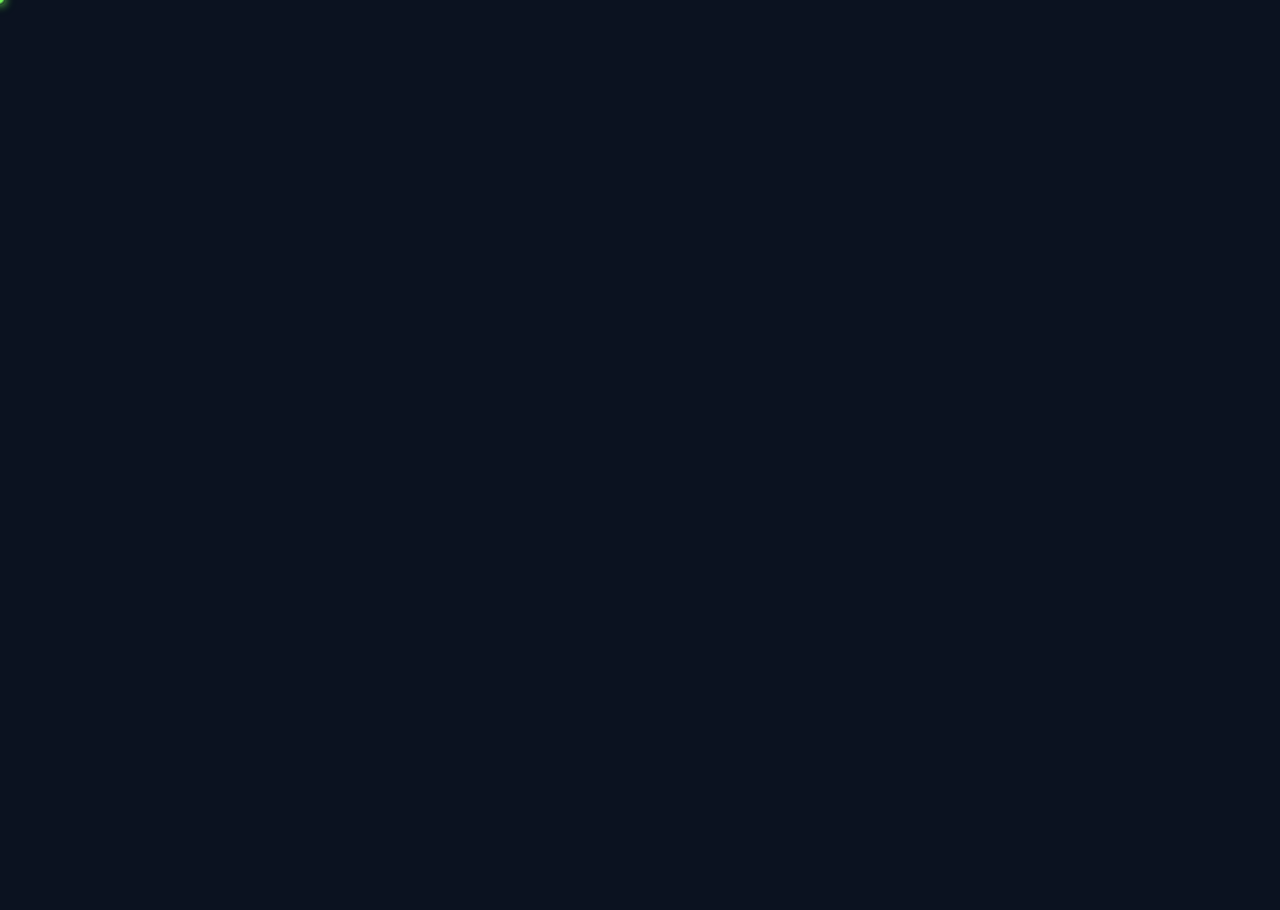
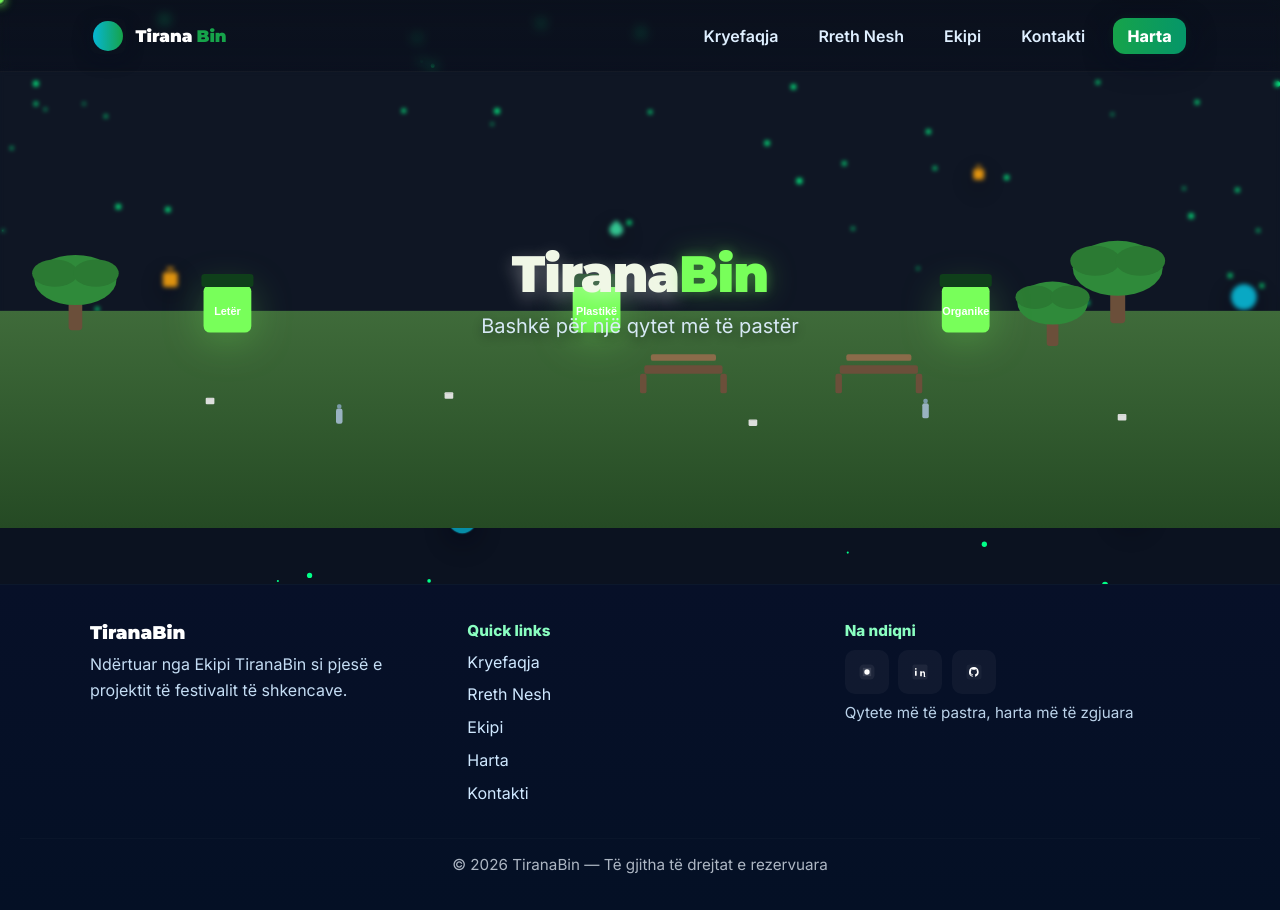
Before and after one commit to AdniK47/TiranaBins, a React (Create React App) app in the folder trash-map/: page / in a window 1280 px wide. Before the commit the page ends 800 px from the top, so only its background shows below. Built offline with nearby package versions, Linux system fonts and the light colour scheme.

Commit message:
removed conflict

```diff
--- a/trash-map/src/App.js
+++ b/trash-map/src/App.js
@@ -102,7 +102,7 @@
   }, []);
 
   return (
-    <Router basename="/TiranaBins">
+    <Router>
       <EcoBackground />
       <ParticleBackground />
 
--- a/trash-map/src/components/Footer.js
+++ b/trash-map/src/components/Footer.js
@@ -1,4 +1,5 @@
 import React from "react";
+import { Link } from "react-router-dom";
 import "../style/Footer.css";
 
 export default function Footer() {
@@ -15,11 +16,11 @@
         <div className="col links">
           <h4>Quick links</h4>
           <ul>
-            <li><a href="/">Kryefaqja</a></li>
-            <li><a href="/about">Rreth Nesh</a></li>
-            <li><a href="/team">Ekipi</a></li>
-            <li><a href="/map">Harta</a></li>
-            <li><a href="/contact">Kontakti</a></li>
+            <li><Link to="/">Kryefaqja</Link></li>
+            <li><Link to="/about">Rreth Nesh</Link></li>
+            <li><Link to="/team">Ekipi</Link></li>
+            <li><Link to="/map">Harta</Link></li>
+            <li><Link to="/contact">Kontakti</Link></li>
           </ul>
         </div>
 
--- a/trash-map/src/components/Header.js
+++ b/trash-map/src/components/Header.js
@@ -1,11 +1,12 @@
 import React from "react";
+import { Link } from "react-router-dom";
 import "../style/Header.css";
 
 export default function Header() {
   return (
     <header className="header" role="banner" aria-label="Main navigation">
       <div className="header-inner">
-        <a href="/" className="nav-brand" aria-label="TiranaBin home">
+        <Link to="/" className="nav-brand" aria-label="TiranaBin home">
           <svg className="brand-icon" viewBox="0 0 24 24" aria-hidden="true" focusable="false">
             <defs>
               <linearGradient id="brandGrad" x1="0" x2="1">
@@ -19,15 +20,15 @@
             <span className="brand-white">Tirana</span>
             <span className="brand-accent">Bin</span>
           </span>
-        </a>
+        </Link>
 
         <nav aria-label="Primary">
           <ul className="nav-list" role="menubar">
-            <li role="none"><a role="menuitem" href="/" className="nav-item">Kryefaqja</a></li>
-            <li role="none"><a role="menuitem" href="/about" className="nav-item">Rreth Nesh</a></li>
-            <li role="none"><a role="menuitem" href="/team" className="nav-item">Ekipi</a></li>
-            <li role="none"><a role="menuitem" href="/contact" className="nav-item">Kontakti</a></li>
-            <li role="none"><a role="menuitem" href="/map" className="nav-item cta">Harta</a></li>
+            <li role="none"><Link role="menuitem" to="/" className="nav-item">Kryefaqja</Link></li>
+            <li role="none"><Link role="menuitem" to="/about" className="nav-item">Rreth Nesh</Link></li>
+            <li role="none"><Link role="menuitem" to="/team" className="nav-item">Ekipi</Link></li>
+            <li role="none"><Link role="menuitem" to="/contact" className="nav-item">Kontakti</Link></li>
+            <li role="none"><Link role="menuitem" to="/map" className="nav-item cta">Harta</Link></li>
           </ul>
         </nav>
       </div>
```
